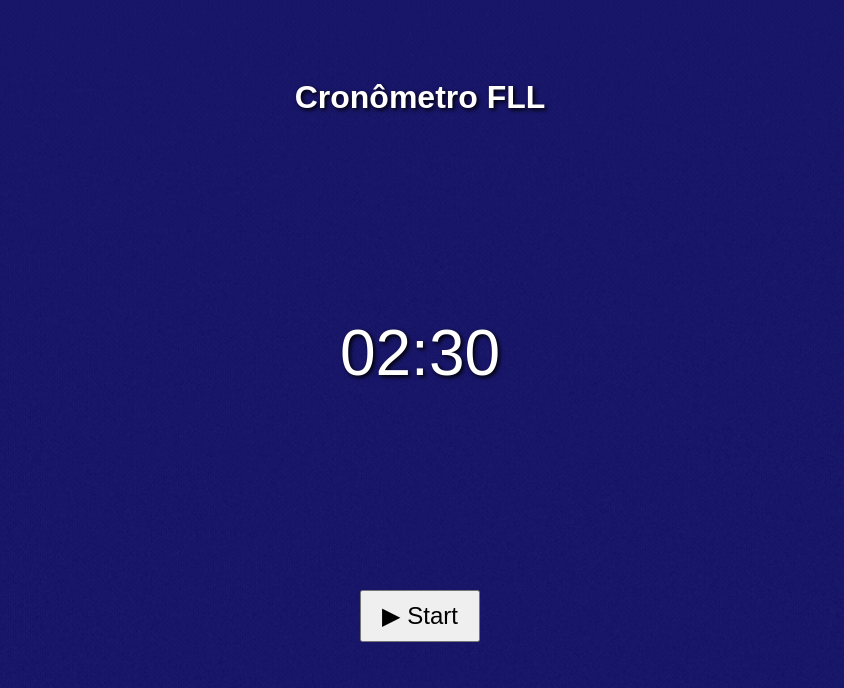
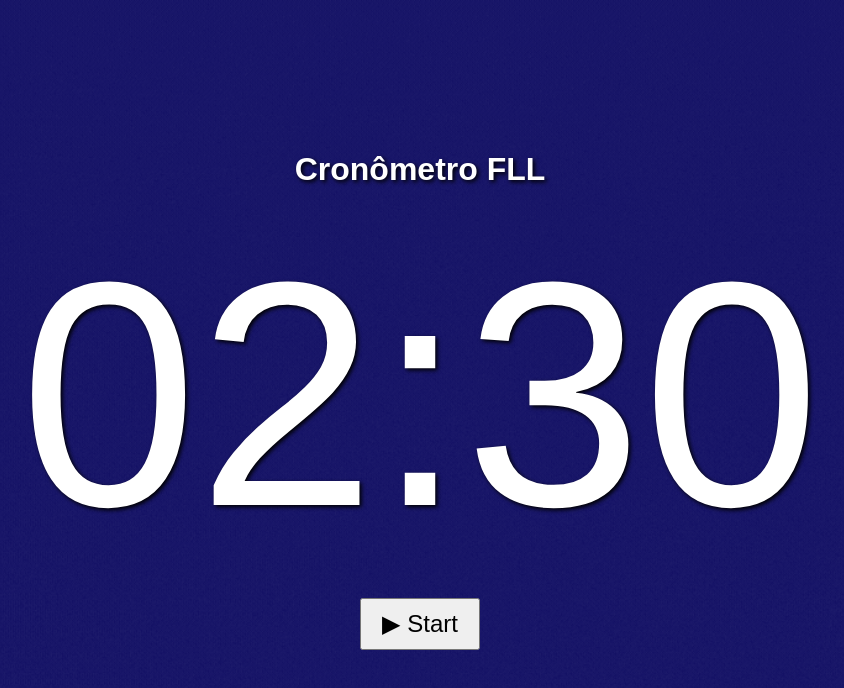
Before and after one commit to liece182/cronometro-fll, a plain HTML site: page index.html in a window 1280 px wide. Shown: the whole page, without its empty margins (220-1064 px from the left). Drawn offline with Linux system fonts and the light colour scheme.

Commit message:
Update index.html

```diff
--- a/index.html
+++ b/index.html
@@ -13,11 +13,12 @@
       color: #fff;
       text-shadow: 2px 2px 4px #000;
     }
-    #timer { font-size: 4em; margin: 200px; }
+    #timer { font-size: 20em; margin: 20px; }
     button { font-size: 1.5em; padding: 10px 20px; cursor: pointer; }
   </style>
 </head>
 <body>
+  <br><br><br><br>
   <h1>Cronômetro FLL</h1>
   <div id="timer">02:30</div>
   <button id="startBtn">▶ Start</button>
```
